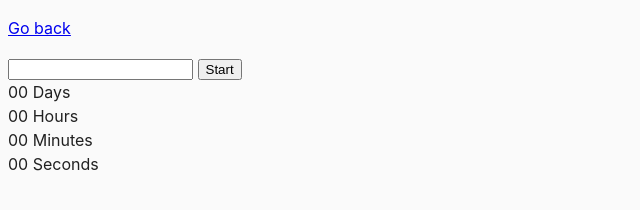
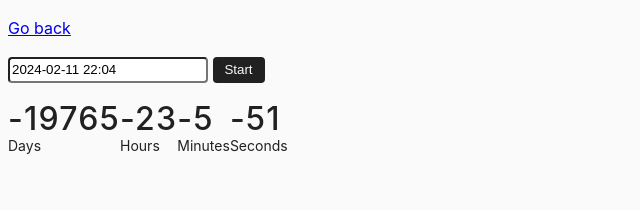
Before and after one commit to Olena-Horobets/goit-advancedjs-hw-02, a website built with Vite: page src/02-timer.html in a window 1280 px wide. Both pictures are taken after a click on the button "Start". Shown: the whole page, without its empty margins (0-640 px from the left). Built offline with nearby package versions, Linux system fonts and the light colour scheme.

Commit message:
timer added

```diff
--- a/package.json
+++ b/package.json
@@ -9,12 +9,13 @@
     "preview": "vite preview"
   },
   "devDependencies": {
-    "vite": "^4.5.2",
-    "glob": "^8.1.0"
+    "glob": "^8.1.0",
+    "vite": "^4.5.2"
   },
   "author": "Alexander Repeta <alexander.repeta@gmail.com>",
   "license": "ISC",
   "dependencies": {
+    "flatpickr": "^4.6.13",
     "vite-plugin-full-reload": "^1.0.5",
     "vite-plugin-html-inject": "^1.0.1"
   }
--- a/src/css/common.css
+++ b/src/css/common.css
@@ -16,3 +16,45 @@ img {
   display: block;
   max-width: 100%;
 }
+
+#datetime-picker {
+  width: 200px;
+  height: 26px;
+  border-radius: 4px;
+}
+
+[data-start] {
+  width: 52px;
+  height: 26px;
+  border-radius: 4px;
+  border: none;
+
+  background-color: #212121;
+  color: #fafafa;
+  font-weight: 500;
+  letter-spacing: 1.1;
+  cursor: pointer;
+}
+
+.timer {
+  display: flex;
+  justify-content: space-between;
+  margin-top: 20px;
+  width: 260px;
+}
+
+.field {
+  display: flex;
+  flex-direction: column;
+}
+
+.value {
+  font-weight: 500;
+  font-size: 32px;
+  letter-spacing: 1.2px;
+  line-height: 1;
+}
+
+.label {
+  font-size: 14px;
+}
--- a/src/js/02-timer.js
+++ b/src/js/02-timer.js
@@ -0,0 +1,59 @@
+import flatpickr from 'flatpickr';
+
+import 'flatpickr/dist/flatpickr.min.css';
+
+const refs = {
+  input: document.querySelector('#datetime-picker'),
+  startBtn: document.querySelector('[data-start]'),
+  days: document.querySelector('[data-days]'),
+  hours: document.querySelector('[data-hours]'),
+  minutes: document.querySelector('[data-minutes]'),
+  seconds: document.querySelector('[data-seconds]'),
+};
+
+const options = {
+  enableTime: true,
+  time_24hr: true,
+  defaultDate: new Date(),
+  minuteIncrement: 1,
+  onClose(selectedDates) {
+    let difference = selectedDates[0] - new Date();
+    if (difference <= 0) {
+      return window.alert('Please choose a date in the future');
+    }
+
+    time = selectedDates[0];
+  },
+};
+
+flatpickr(refs.input, options);
+let time = 0;
+
+function convertMs(ms) {
+  const second = 1000;
+  const minute = second * 60;
+  const hour = minute * 60;
+  const day = hour * 24;
+
+  // Remaining days
+  const days = Math.floor(ms / day);
+  // Remaining hours
+  const hours = Math.floor((ms % day) / hour);
+  // Remaining minutes
+  const minutes = Math.floor(((ms % day) % hour) / minute);
+  // Remaining seconds
+  const seconds = Math.floor((((ms % day) % hour) % minute) / second);
+
+  return { days, hours, minutes, seconds };
+}
+
+function updateTimer({ days, hours, minutes, seconds }) {
+  refs.days.textContent = days;
+  refs.hours.textContent = hours;
+  refs.minutes.textContent = minutes;
+  refs.seconds.textContent = seconds;
+}
+
+refs.startBtn.addEventListener('click', e =>
+  setInterval(() => updateTimer(convertMs(time - new Date())), 1000)
+);
```
Also changed, not shown: 1 other file.
